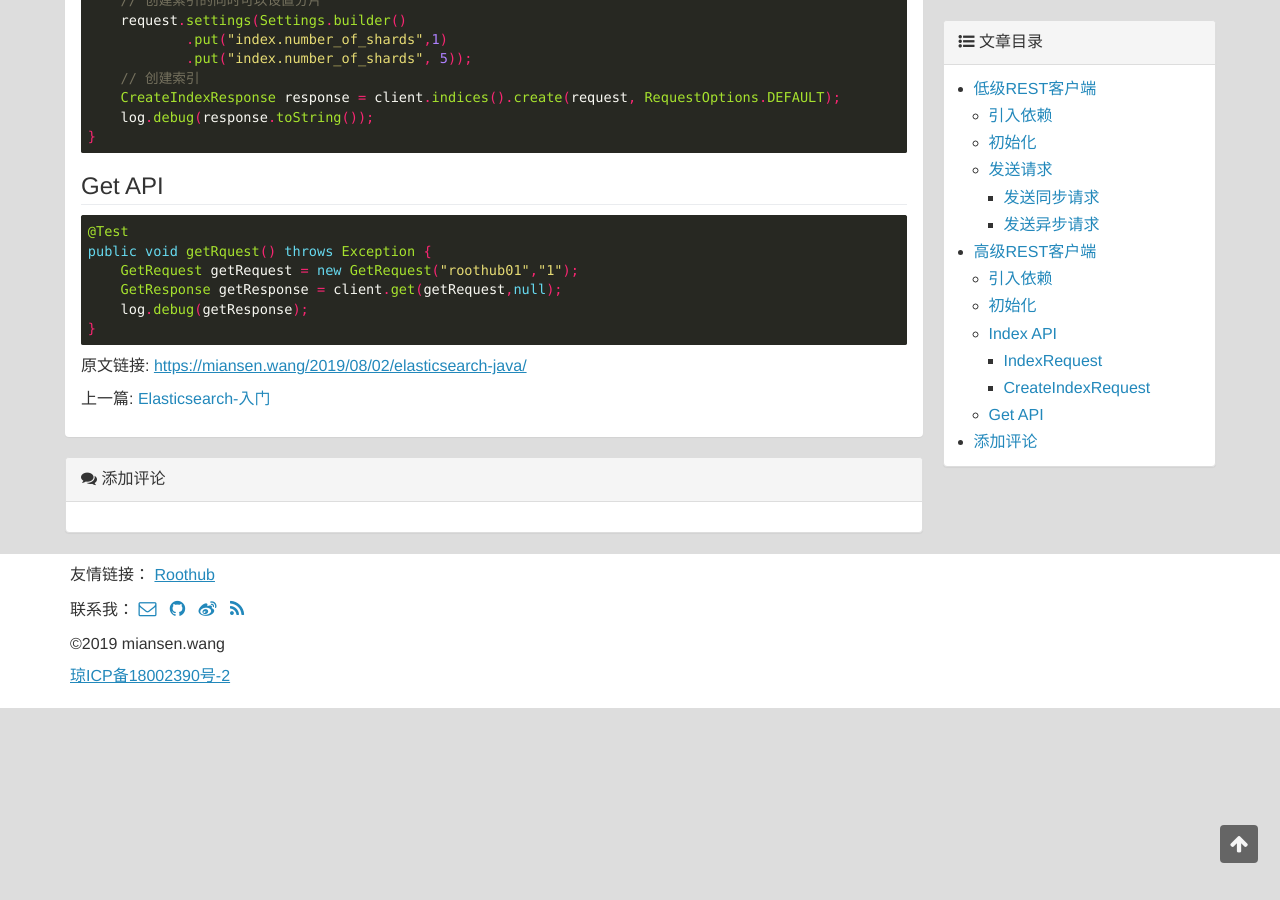
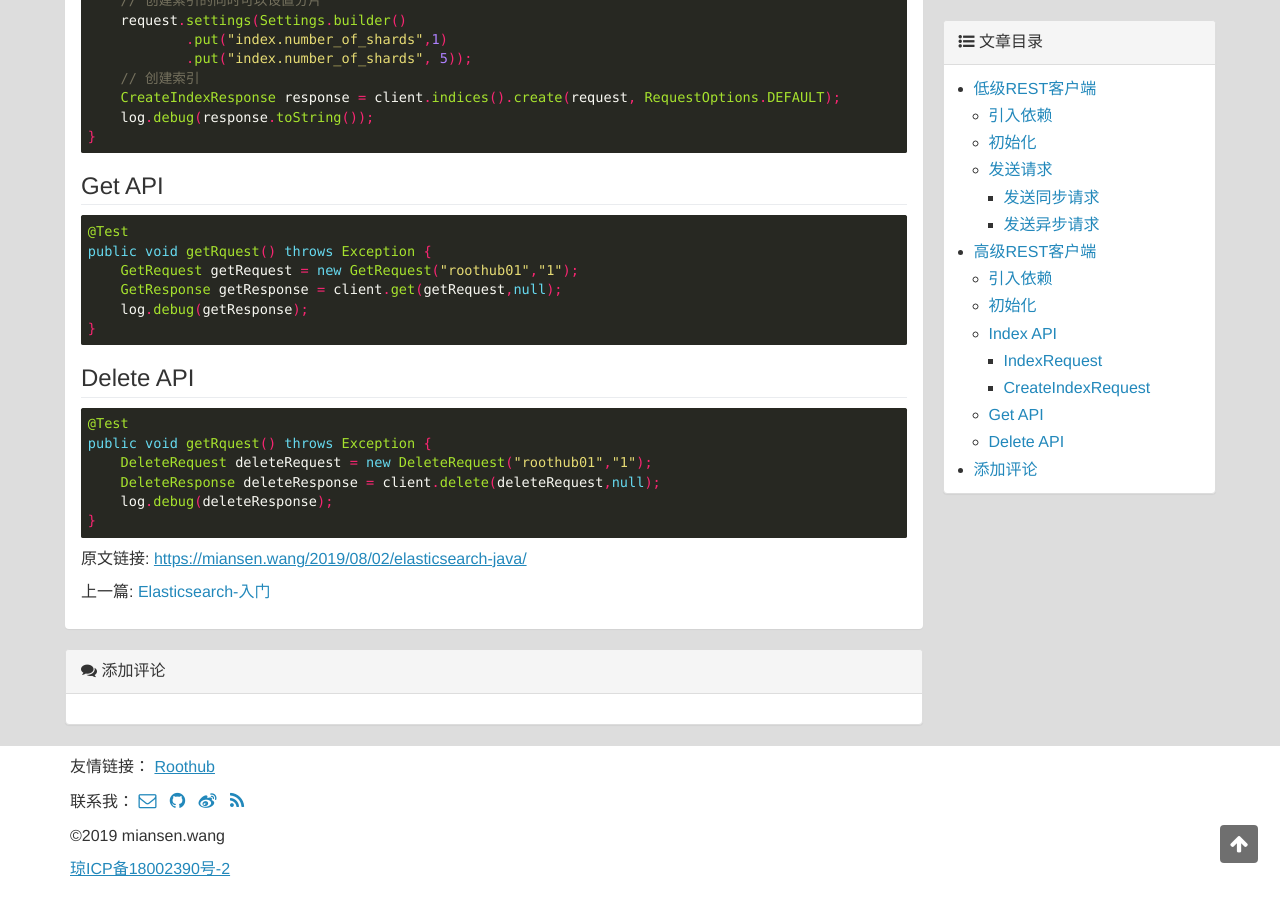
Before and after one commit to miansen/miansen.github.io, a Jekyll site: the page built from _posts/2019-08-02-elasticsearch-java.md, in a window 1280 px wide and 900 px high, scrolled down 4186 px. Built offline with Jekyll 4.4.1, drawn with Linux system fonts in a browser that asks for light colours; comment, search, counter and statistics services are not loaded.

Commit message:
add Delete API

````diff
--- a/_posts/2019-08-02-elasticsearch-java.md
+++ b/_posts/2019-08-02-elasticsearch-java.md
@@ -241,3 +241,13 @@ public void getRquest() throws Exception {
     log.debug(getResponse);
 }
 ```
+### Delete API
+
+```java
+@Test
+public void getRquest() throws Exception {
+    DeleteRequest deleteRequest = new DeleteRequest("roothub01","1");
+    DeleteResponse deleteResponse = client.delete(deleteRequest,null);
+    log.debug(deleteResponse);
+}
+```
````
